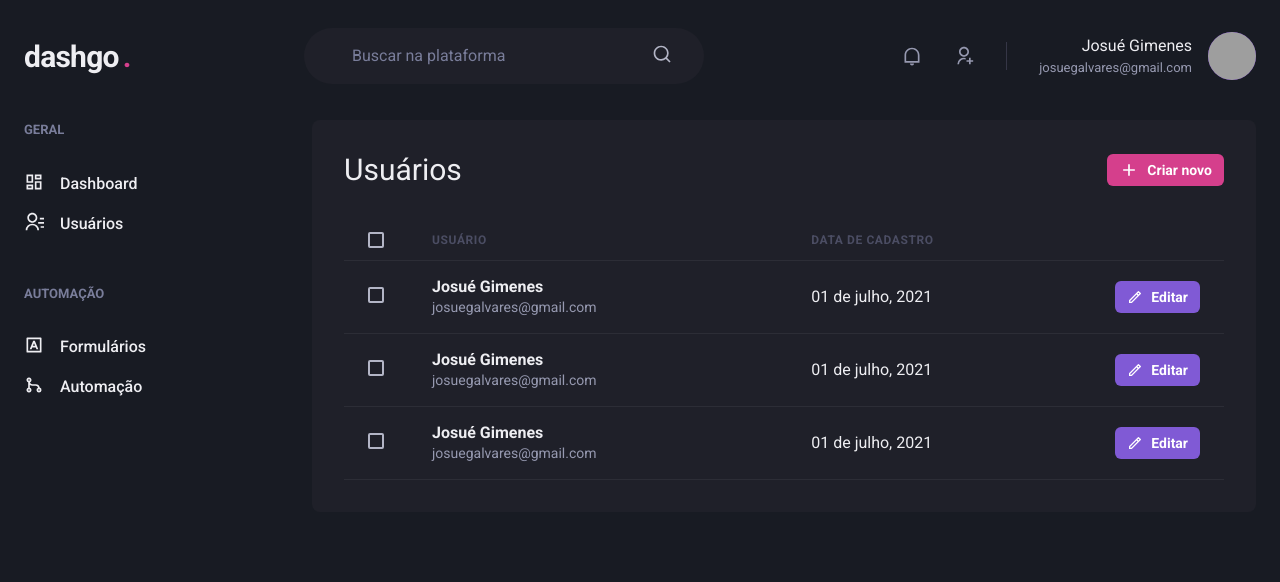
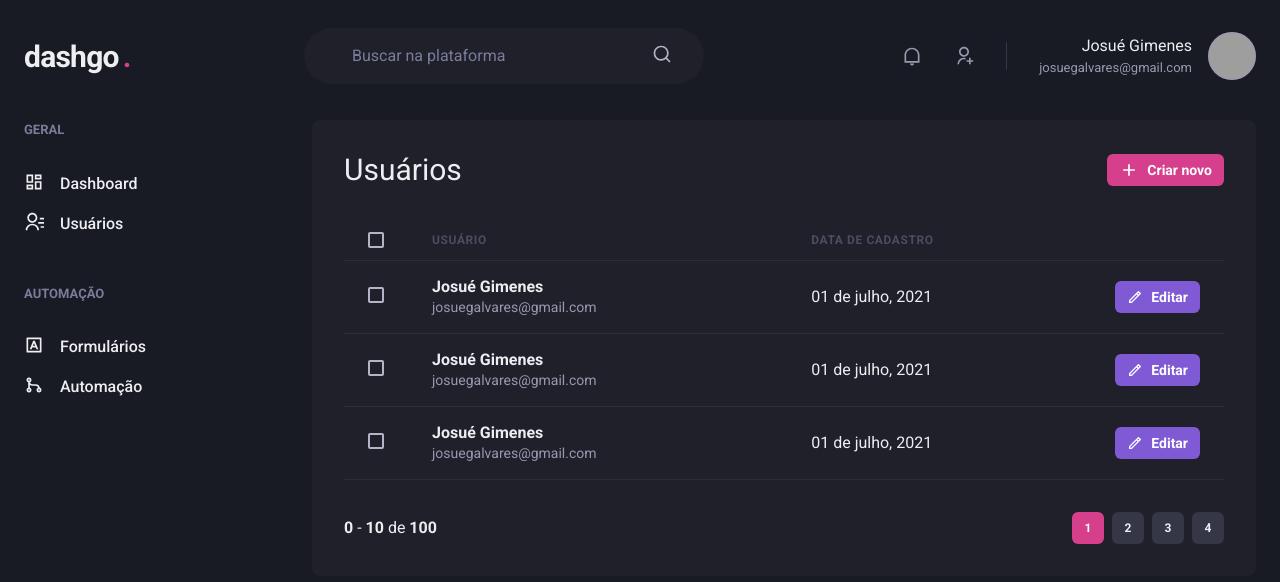
Before and after one commit to josuegimenes/ignite-building-interfaces-of-the-future-dashgo, a Next.js app: page /users in a window 1280 px wide. Shown: the top 582 px of the page. Built offline with nearby package versions, Linux system fonts and the light colour scheme; grey boxes are pictures that could not be loaded.

Commit message:
Component: Pagination

```diff
--- /dev/null
+++ b/src/components/Pagination.tsx
@@ -0,0 +1,65 @@
+import { Box, Button, Stack } from "@chakra-ui/react";
+
+export function Pagination() {
+  return (
+    <Stack
+      direction="row"
+      spacing="6"
+      mt="8"
+      justify="space-between"
+      align="center"
+    >
+      <Box>
+        <strong>0</strong> - <strong>10</strong> de <strong>100</strong>
+      </Box>
+      <Stack direction="row" spacing="2">
+        <Button
+          size="sm"
+          fontSize="xs"
+          width="4"
+          colorScheme="pink"
+          disabled
+          _disabled={{
+            bg: 'pink.500',
+            cursor:'default',
+          }}
+        >
+          1
+        </Button>
+        <Button
+          size="sm"
+          fontSize="xs"
+          width="4"
+          bg="gray.700"
+          _hover={{
+            bg: 'gray.500'
+          }}
+        >
+          2
+        </Button>
+        <Button
+          size="sm"
+          fontSize="xs"
+          width="4"
+          bg="gray.700"
+          _hover={{
+            bg: 'gray.500'
+          }}
+        >
+          3
+        </Button>
+        <Button
+          size="sm"
+          fontSize="xs"
+          width="4"
+          bg="gray.700"
+          _hover={{
+            bg: 'gray.500'
+          }}
+        >
+          4
+        </Button>
+      </Stack>
+    </Stack>
+  );
+}
--- a/src/pages/users/index.tsx
+++ b/src/pages/users/index.tsx
@@ -3,6 +3,7 @@
 
 import { Header } from '../../components/Header';
 import { Sidebar } from '../../components/Sidebar';
+import { Pagination } from '../../components/Pagination';
 
 export default function UserList() {
   return (
@@ -88,6 +89,7 @@
             </Tbody>
           </Table>
 
+          <Pagination />
         </Box>
         <Flex />
       </Flex>
```
